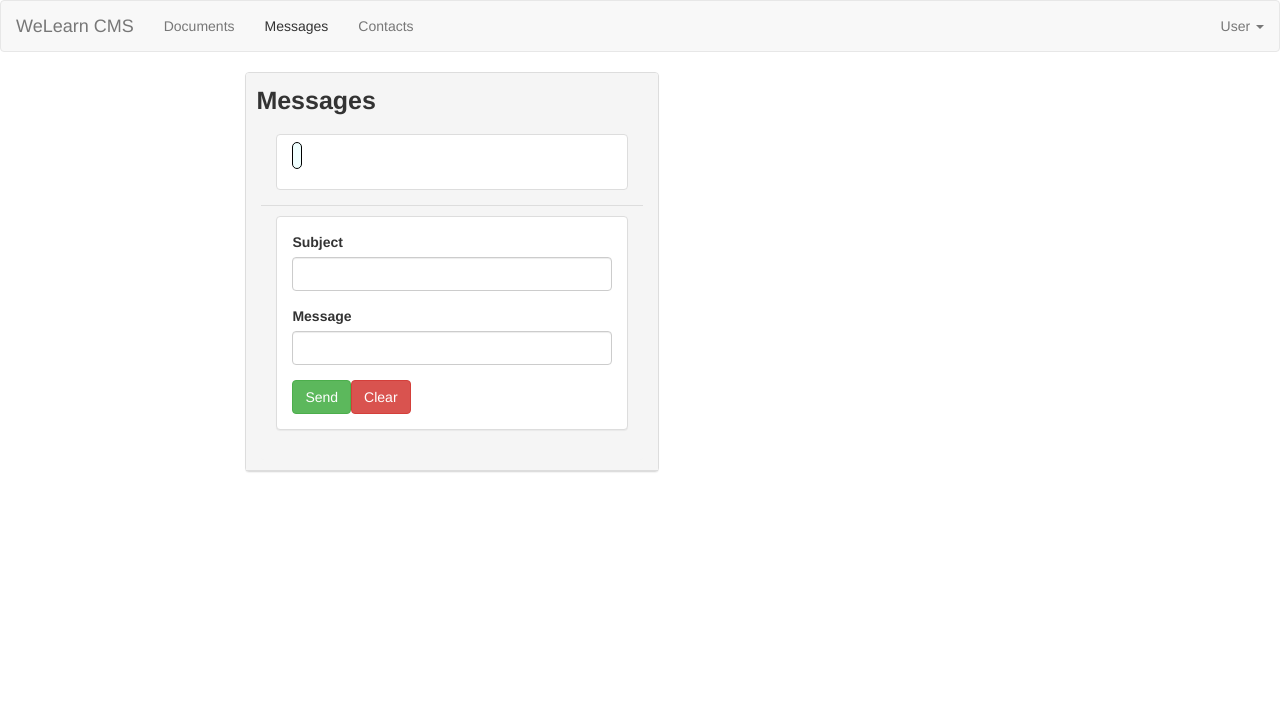
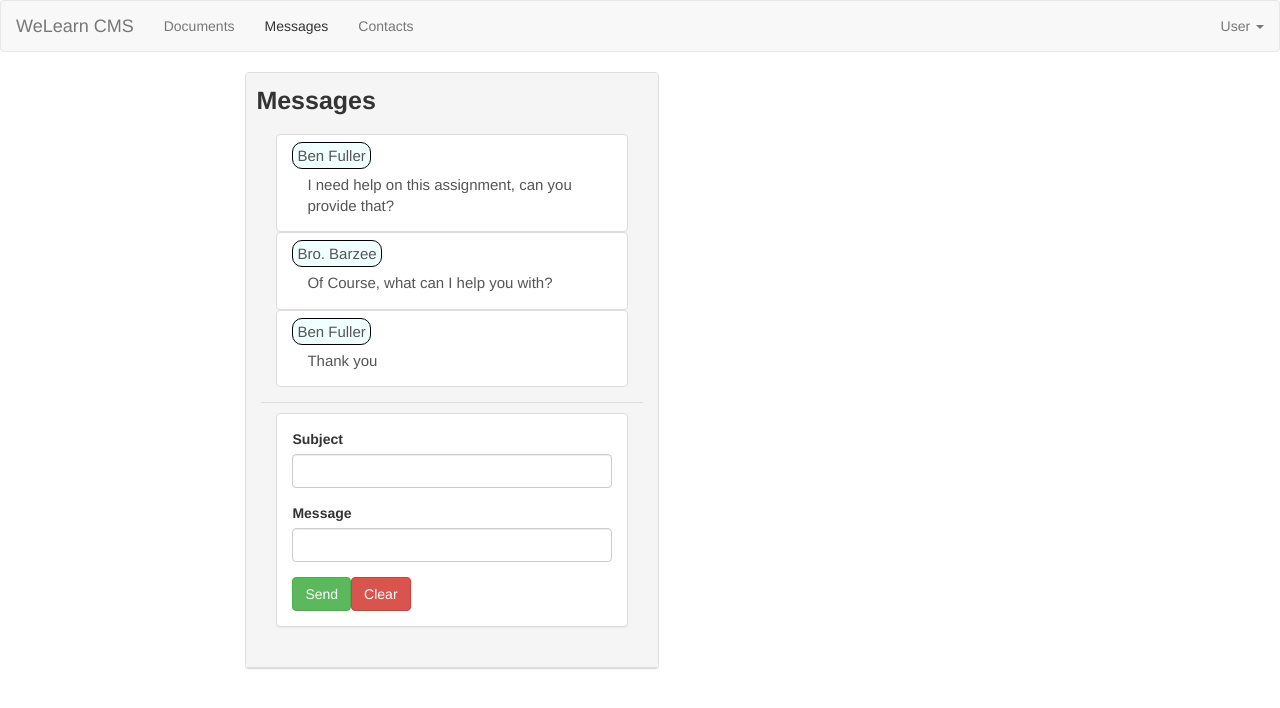
Before and after one commit to HawkBlade124/cms, an Angular app: page / in a window 1280 px wide. Both pictures are taken after a click on the link "Messages". Shown: the top 708 px of the page. Built offline with nearby package versions, Linux system fonts and the light colour scheme.

Commit message:
Periodic Changes

```diff
--- a/src/app/messages/message-item/message-item.component.html
+++ b/src/app/messages/message-item/message-item.component.html
@@ -1,7 +1,7 @@
 <a class="list-group-item clearfix">
   <div class=''>
-    <span class="messageHeader"></span>
-     <div class="messageText"></div>
+    <span class="messageHeader">{{message.sender}}</span>
+     <div class="messageText">{{message.msgText}}</div>
 
   </div>
 </a>
--- a/src/app/messages/message-list/message-list.component.html
+++ b/src/app/messages/message-list/message-list.component.html
@@ -9,13 +9,13 @@
     <div class="panel-body">
       <div class="row">
         <div class="col-xs-12">
-          <cms-message-item (addMessageEvent)="onAddMessage($event)"></cms-message-item>
+          <cms-message-item *ngFor="let message of messages" [message]="message"></cms-message-item>
 
         </div>
       </div>
     </div>
     <div class="panel-footer">
-      <cms-message-edit></cms-message-edit>
+      <cms-message-edit (addMessageEvent)="onAddMessage($event)"></cms-message-edit>
     </div>
   </div>
 </div>
--- a/src/app/messages/message-list/message-list.component.ts
+++ b/src/app/messages/message-list/message-list.component.ts
@@ -18,6 +18,6 @@ export class MessageListComponent implements OnInit {
   ngOnInit() {
   }
   onAddMessage(message: Message){
-    this.addMessageEvent.emit(message);
+    this.messages.push(message);
   }
 }
```
